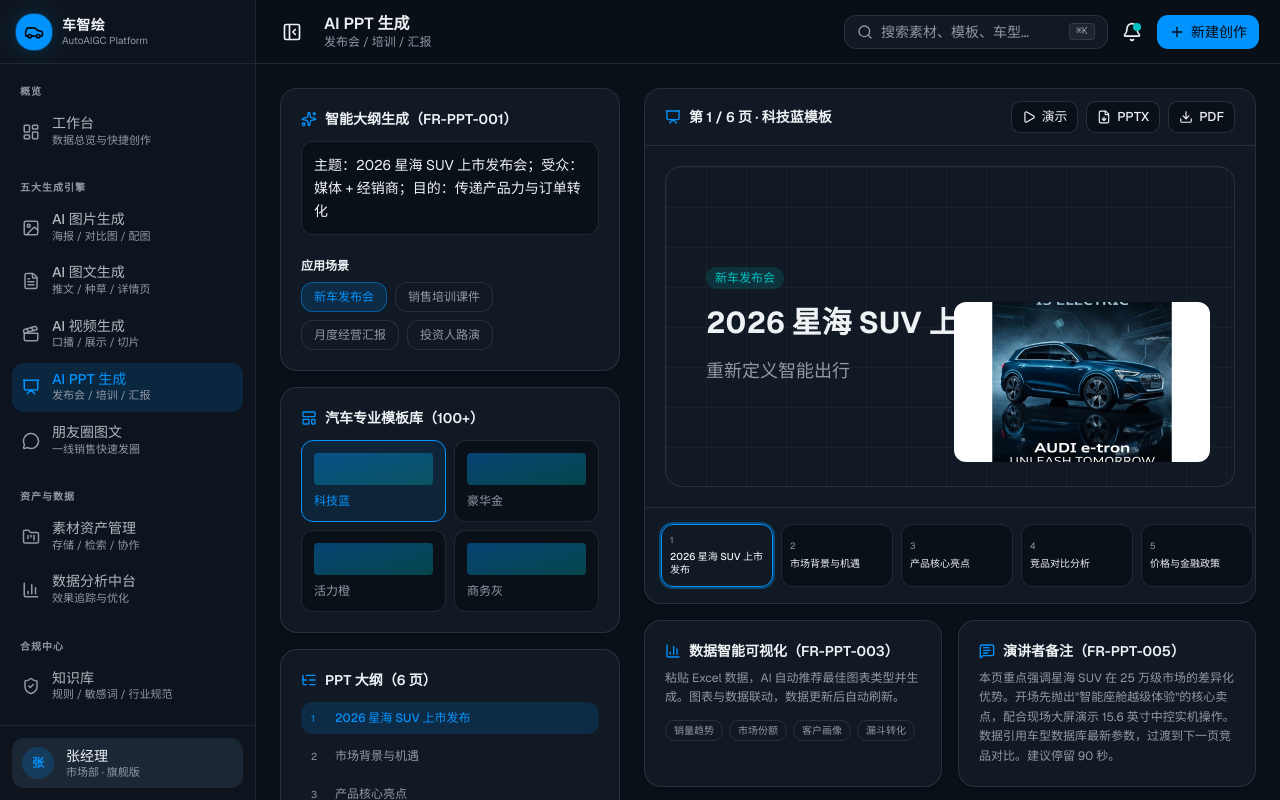
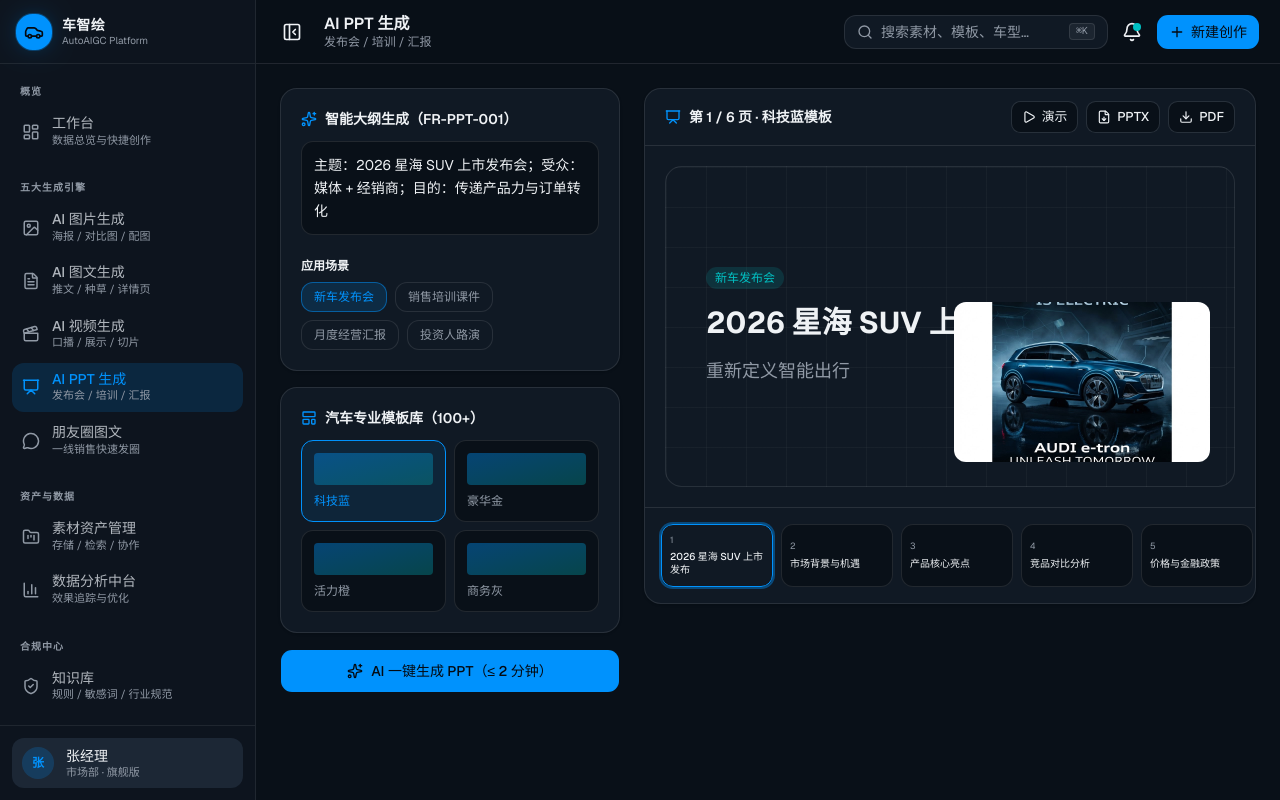
Before and after one commit to yangyang0723-ai/autoaigc, a Next.js app: page /ppt in a window 1280 px wide. Shown: the top 800 px of the page. Built offline with nearby package versions, Linux system fonts and the light colour scheme.

Commit message:
refactor: streamline presentation page UI by removing chart and notes sections
Co-authored-by: yangyang0723-ai <307832922+yangyang0723-ai@users.noreply.github.com>

```diff
--- a/app/ppt/page.tsx
+++ b/app/ppt/page.tsx
@@ -11,7 +11,6 @@ import {
   Presentation,
   ListTree,
   BarChart3,
-  MessageSquareText,
   Download,
   FileDown,
   Play,
@@ -35,9 +34,6 @@ const slides = [
   { title: '销量目标与预测', sub: '首年 8 万台', type: 'chart' },
 ]
 
-const notes =
-  '本页重点强调星海 SUV 在 25 万级市场的差异化优势。开场先抛出"智能座舱越级体验"的核心卖点，配合现场大屏演示 15.6 英寸中控实机操作。数据引用车型数据库最新参数，过渡到下一页竞品对比。建议停留 90 秒。'
-
 const genSteps = [
   { icon: ScanText, label: '解析主题与受众', desc: '提炼汇报目标与核心信息' },
   { icon: ListTree, label: '智能编排大纲', desc: '生成 6 页逻辑结构' },
@@ -55,7 +51,6 @@ export default function PptPage() {
   const [presenting, setPresenting] = useState(false)
   const [exporting, setExporting] = useState<null | 'PPTX' | 'PDF'>(null)
   const [exported, setExported] = useState<null | 'PPTX' | 'PDF'>(null)
-  const [chart, setChart] = useState<string | null>(null)
 
   function generate() {
     setStatus('generating')
@@ -125,28 +120,6 @@ export default function PptPage() {
               >
                 <span className="mb-2 block h-8 rounded bg-gradient-to-br from-primary/40 to-accent/30" />
                 {t}
-              </button>
-            ))}
-          </div>
-        </Card>
-
-        <Card className="p-5">
-          <div className="mb-3 flex items-center gap-2 text-sm font-semibold">
-            <ListTree className="size-4 text-primary" />
-            PPT 大纲（{slides.length} 页）
-          </div>
-          <div className="space-y-1.5">
-            {slides.map((s, i) => (
-              <button
-                key={i}
-                onClick={() => setCurrent(i)}
-                className={cn(
-                  'flex w-full items-center gap-2 rounded-lg px-2.5 py-2 text-left text-xs transition-colors',
-                  current === i ? 'bg-primary/15 text-primary' : 'text-muted-foreground hover:bg-muted',
-                )}
-              >
-                <span className="w-4 text-[10px]">{i + 1}</span>
-                <span className="flex-1 truncate font-medium">{s.title}</span>
               </button>
             ))}
           </div>
@@ -312,52 +285,6 @@ export default function PptPage() {
           </div>
         </Card>
 
-        <div className="grid gap-4 md:grid-cols-2">
-          <Card className="p-5">
-            <div className="mb-2 flex items-center gap-2 text-sm font-semibold">
-              <BarChart3 className="size-4 text-primary" />
-              数据智能可视化（FR-PPT-003）
-            </div>
-            <p className="text-xs leading-relaxed text-muted-foreground">
-              粘贴 Excel 数据，AI 自动推荐最佳图表类型并生成。图表与数据联动，数据更新后自动刷新。
-            </p>
-            <div className="mt-3 flex flex-wrap gap-1.5">
-              {['销量趋势', '市场份额', '客户画像', '漏斗转化'].map((c) => {
-                const on = chart === c
-                return (
-                  <button
-                    key={c}
-                    type="button"
-                    onClick={() => setChart(on ? null : c)}
-                    className={cn(
-                      'inline-flex items-center gap-1 rounded-md border px-2 py-0.5 text-[10px] font-medium transition-colors active:scale-95',
-                      on
-                        ? 'border-primary/50 bg-primary/15 text-primary'
-                        : 'border-border text-muted-foreground hover:border-primary/40 hover:text-foreground',
-                    )}
-                  >
-                    {on && <CheckCircle2 className="size-3" />}
-                    {c}
-                  </button>
-                )
-              })}
-            </div>
-            {chart && (
-              <p className="mt-2 flex items-center gap-1.5 text-[11px] text-primary">
-                <BarChart3 className="size-3" />
-                已为「{chart}」推荐柱状图并插入当前页
-              </p>
-            )}
-          </Card>
-
-          <Card className="p-5">
-            <div className="mb-2 flex items-center gap-2 text-sm font-semibold">
-              <MessageSquareText className="size-4 text-primary" />
-              演讲者备注（FR-PPT-005）
-            </div>
-            <p className="text-xs leading-relaxed text-muted-foreground">{notes}</p>
-          </Card>
-        </div>
         </>
         )}
       </div>
```
